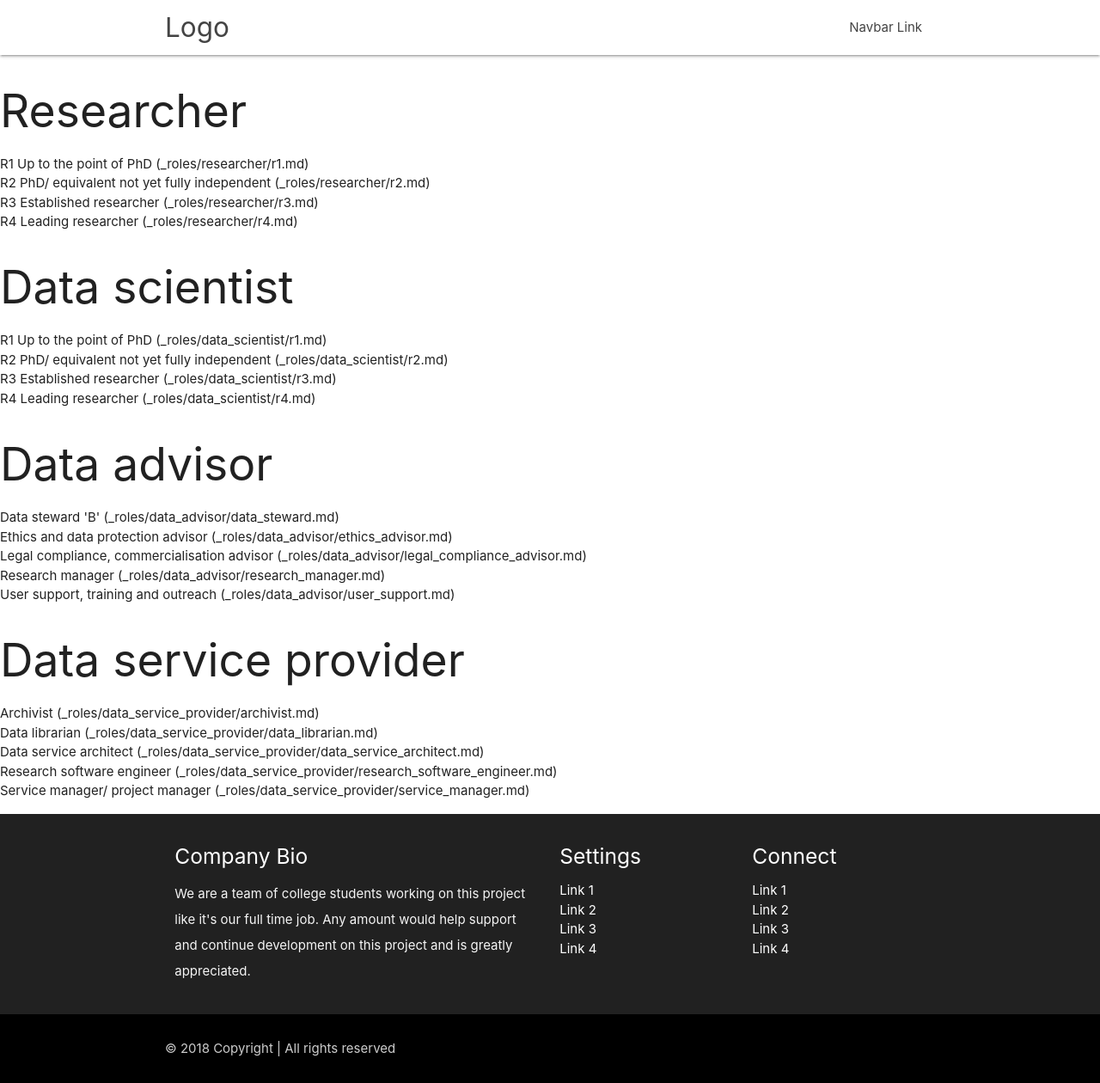
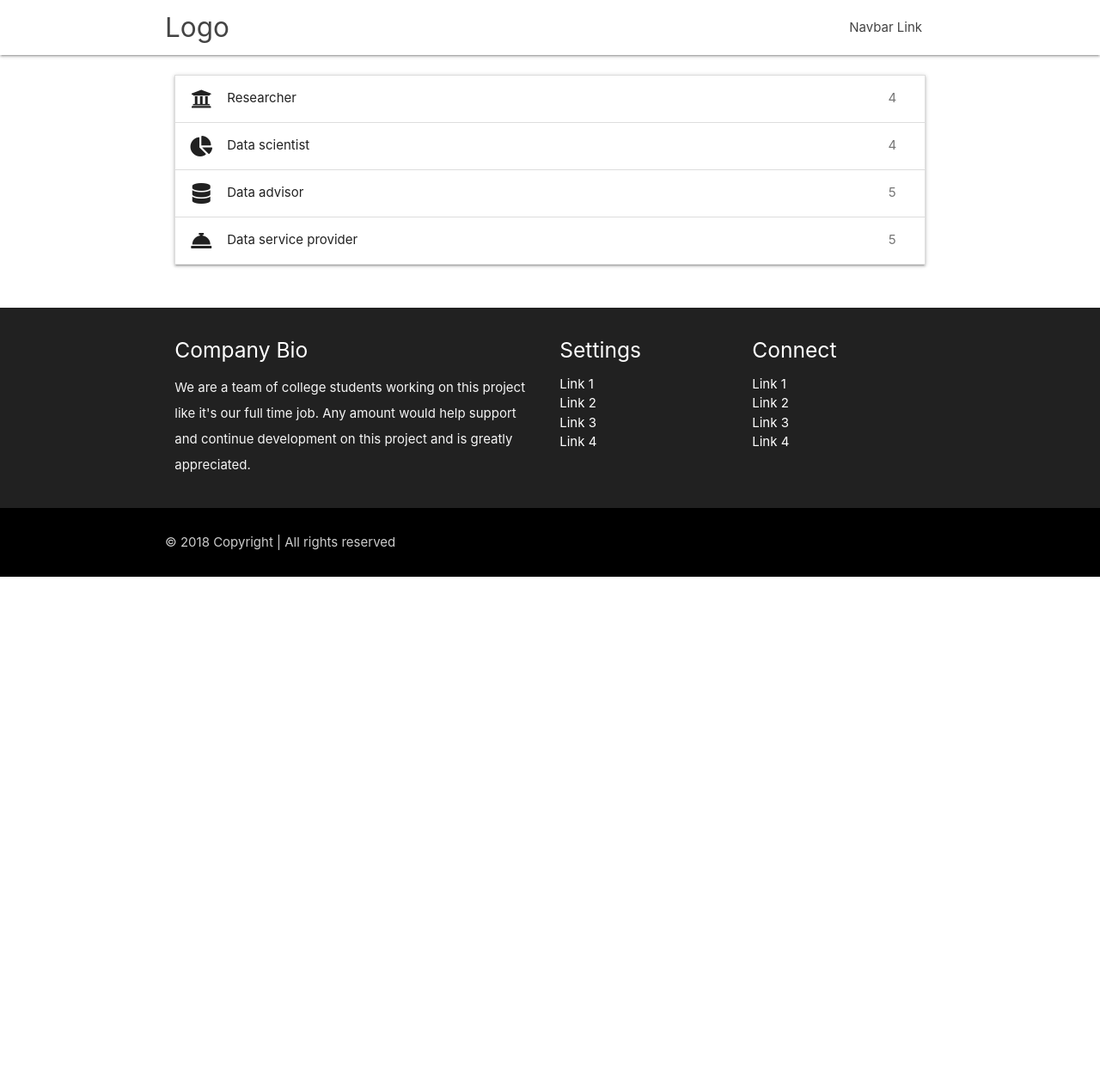
Before and after one commit to EOSC-FAIR4S/eosc-fair4s.github.io, a Jekyll site: the page built from roles.md, in a window 1280 px wide. Shown: the whole page at 86% size. Built offline with Jekyll 4.4.1, drawn with Linux system fonts in a browser that asks for light colours; nearby versions of some CDN libraries; after the commit the page ends 900 px from its top, so only the background shows below that.

Commit message:
used a collapsible to give an overview of the different roles

```diff
--- a/_includes/role-overview.html
+++ b/_includes/role-overview.html
@@ -1,9 +1,15 @@
 {% assign roles = site.roles | where:"role-id", include.role-id %}
-<div id="{{ include.role-id }}">
-	<h2>{{ site.data.roles[include.role-id].title }}</h2>
-	<ul>
-		{% for role in roles %}
-			<li>{{ role.title }} ({{role.path}})</li>
-		{% endfor %}
-	</ul>
-</div>
+<li>
+	<div class="collapsible-header">
+		<i class="{{ site.data.roles[include.role-id].logo }}"></i>
+		{{ site.data.roles[include.role-id].title }}
+		<span class="badge">{{ roles | size }}</span>
+	</div>
+	<div class="collapsible-body">
+		<ul>
+			{% for role in roles %}
+				<li><a href="{{ role.url }}">{{ role.title }}</a></li>
+			{% endfor %}
+		</ul>
+	</div>
+</li>
--- a/roles.md
+++ b/roles.md
@@ -3,7 +3,17 @@ title: Roles
 layout: default
 ---
 
-{% include role-overview.html role-id="researcher" %}
-{% include role-overview.html role-id="data_scientist" %}
-{% include role-overview.html role-id="data_advisor" %}
-{% include role-overview.html role-id="data_service_provider" %}
+<div class="container">
+	<div class="section">
+		<div class="row">
+			<div class="col s12 m12">
+				<ul class="collapsible">
+					{% include role-overview.html role-id="researcher" %}
+					{% include role-overview.html role-id="data_scientist" %}
+					{% include role-overview.html role-id="data_advisor" %}
+					{% include role-overview.html role-id="data_service_provider" %}
+				</ul>
+			</div>
+		</div>
+	</div>
+</div>
```
